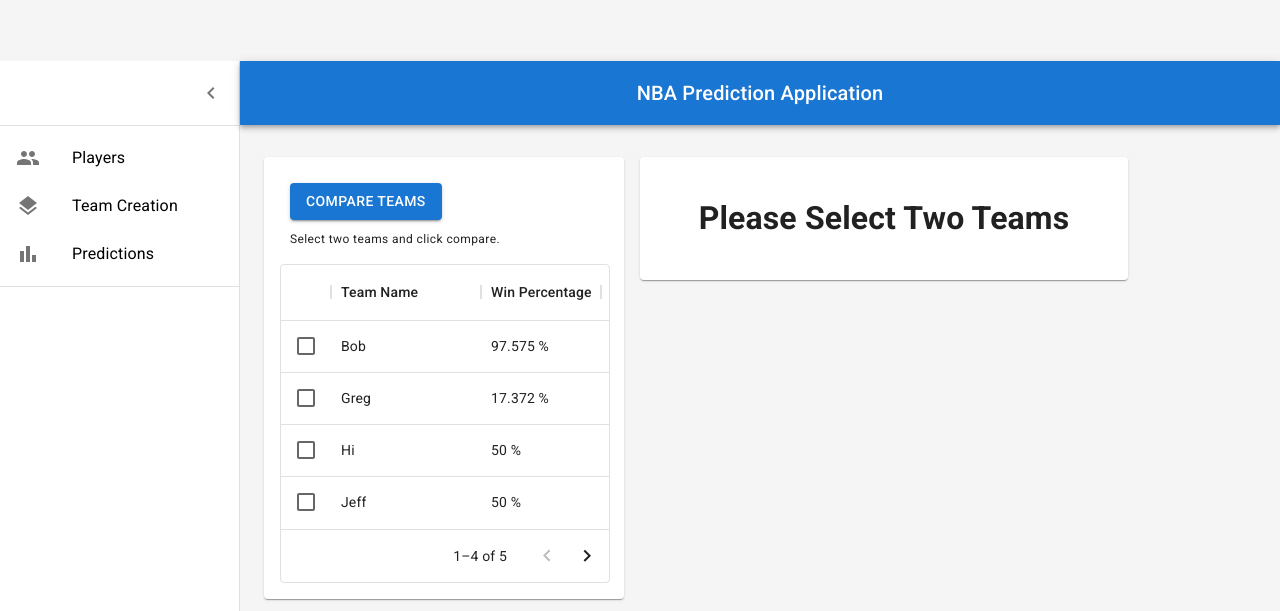
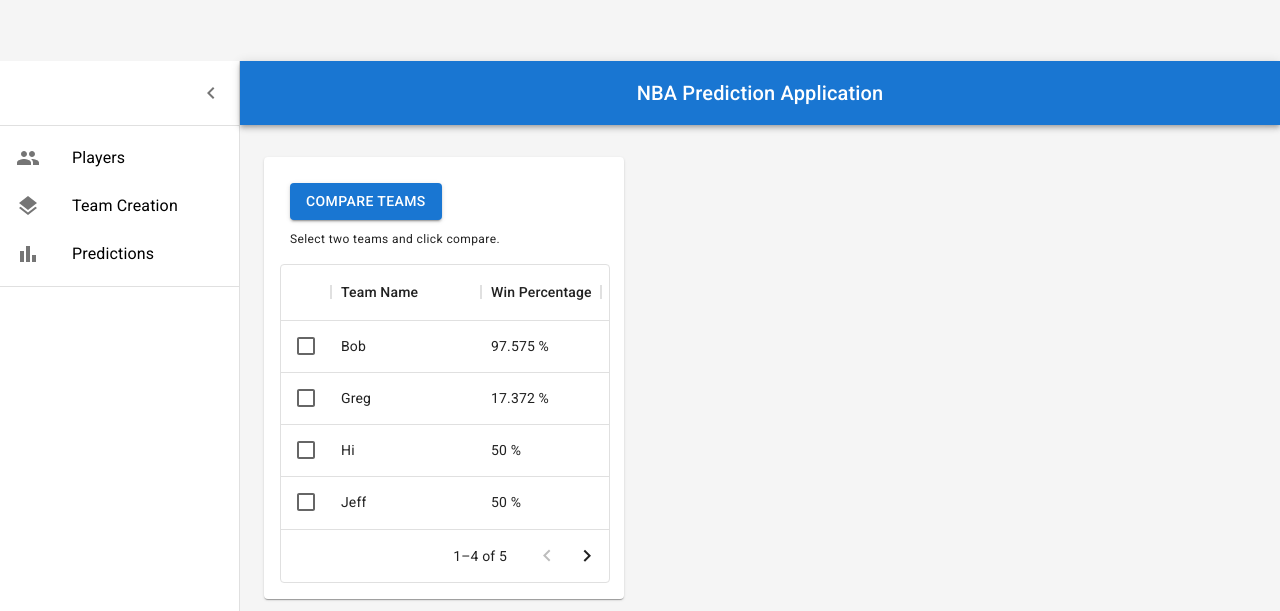
Before and after one commit to dan933/2022-NBA-Prediction-Application, a React (Create React App) app in the folder nba-front-end/: page /dashboard/prediction in a window 1280 px wide. Shown: the part 189-800 px from the top of the page. Built offline with nearby package versions, Linux system fonts and the light colour scheme.

Commit message:
formatting tweaks on prediction page

```diff
--- a/nba-front-end/src/components/PredictionPage/PredictionPage.tsx
+++ b/nba-front-end/src/components/PredictionPage/PredictionPage.tsx
@@ -61,7 +61,7 @@ return (
       </Grid>
 
 {/* ------------------------------- Prediction Section ---------------------------       */}
-      <Grid item xs={12} sm={6} md={6} lg={6}>
+      <Grid item xs={12} sm={12} md={12} lg={8}>
         <PredictionSection
           selectedTeams={selectedTeams}
         />
```
